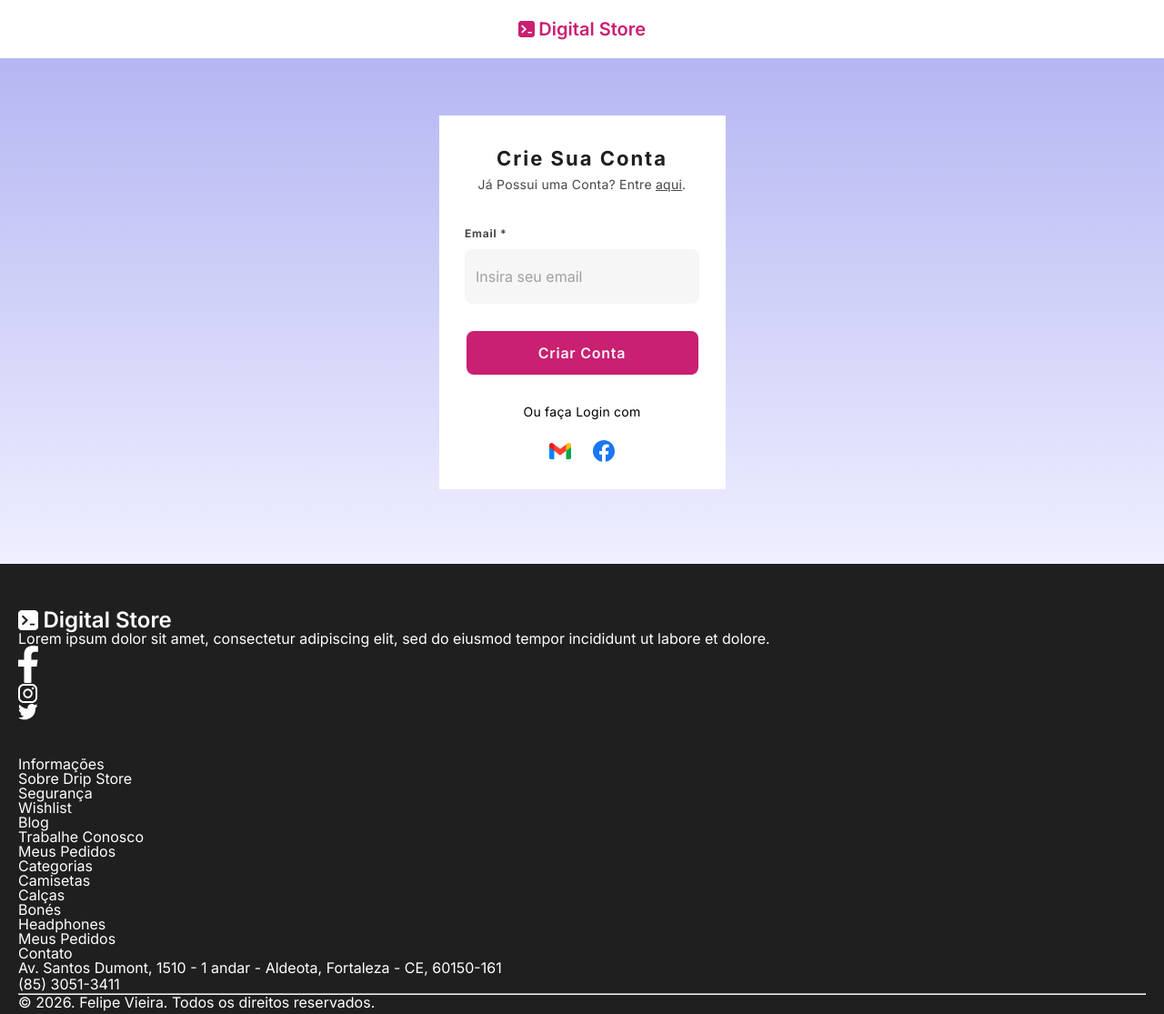
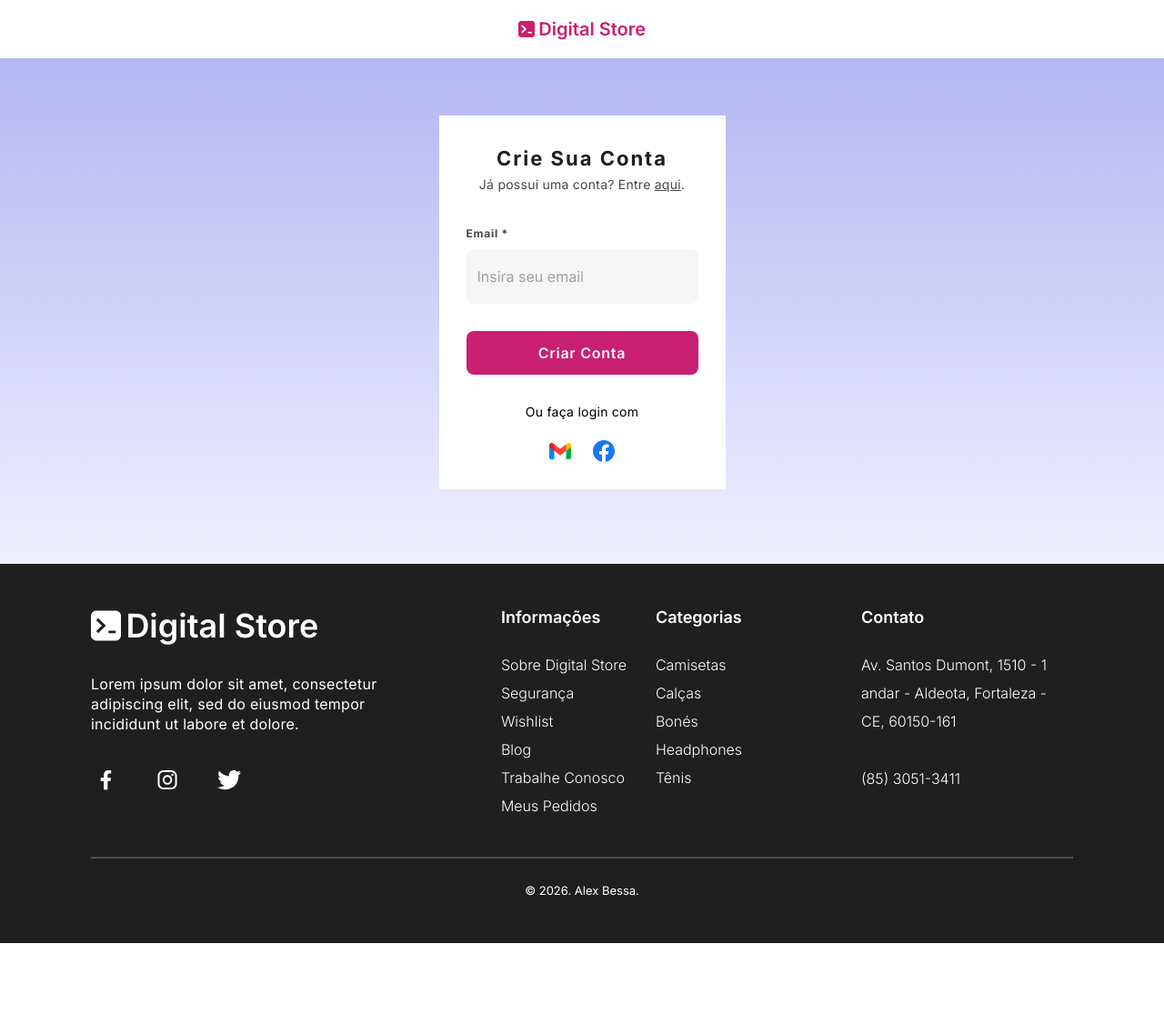
Before and after one commit to felipevieirdev/digital-store, a plain HTML site: page index.html in a window 1280 px wide. Shown: the whole page at 91% size. After the commit the page ends 1037 px from the top, so only its background shows below. Drawn offline with Linux system fonts and the light colour scheme.

Commit message:
feat: add footer and styling init

```diff
--- a/index.html
+++ b/index.html
@@ -1,15 +1,18 @@
 <!DOCTYPE html>
-<html lang="en">
+<html lang="pt-br">
   <head>
-    <meta charset="UTF-8">
-    <meta name="viewport" content="width=device-width,
-    initial-scale=1.0">
+    <meta charset="utf-8">
+    <meta
+      name="viewport"
+      content="width=device-width, initial-scale=1.0"
+    />
     <title>Digital Store</title>
     <link rel="stylesheet" href="./style.css">
+    <link rel="stylesheet" href="./responsive.css">
   </head>
   <body>
     <header>
-        <a href="/">
+      <a href="#">
         <img src="./logo.svg" alt="digital store logo">
         <span>Digital Store</span>
       </a>
@@ -18,7 +21,7 @@
       <form>
         <div class="title-box">
           <h1>Crie Sua Conta</h1>
-            <p>Já Possui uma Conta? Entre <a href="#">aqui</a>.</p>
+          <p>Já possui uma conta? Entre <a href="#">aqui</a>.</p>
         </div>
         <div class="input-box">
           <label>Email *</label>
@@ -26,7 +29,7 @@
         </div>
         <button>Criar Conta</button>
         <div class="else-box">
-            <small>Ou faça Login com</small>
+          <small>Ou faça login com</small>
           <div class="icon-box">
             <img src="./gmail.svg" alt="" />
             <img src="./facebook.svg" alt="" />
@@ -60,14 +63,12 @@
             </li>
           </ul>
         </div>
-          </a>
-        </div>
         <div class="more">
           <div class="information">
             <h2>Informações</h2>
             <ul>
               <li>
-                <a href="#">Sobre Drip Store</a>
+                <a href="#">Sobre Digital Store</a>
               </li>
               <li>
                 <a href="#">Segurança</a>
@@ -96,21 +97,18 @@
                 <a href="#">Calças</a>
               </li>
               <li>
-                <a href="#"></a>
-              </li>
-              <li>
                 <a href="#">Bonés</a>
               </li>
               <li>
                 <a href="#">Headphones</a>
               </li>
               <li>
-                <a href="#">Meus Pedidos</a>
+                <a href="#">Tênis</a>
               </li>
             </ul>
           </div>
         </div>
-        <div class="address"></div>
+        <div class="address">
           <h2>Contato</h2>
           <address>Av. Santos Dumont, 1510 - 1 andar - Aldeota, Fortaleza - CE, 60150-161</address>
           <span>(85) 3051-3411</span>
@@ -118,7 +116,7 @@
       </div>
       <div class="bottom-footer">
         <hr>
-        <small>&copy; 2026. Felipe Vieira. Todos os direitos reservados.</small>
+        <small>&copy; 2026. Alex Bessa.</small>
       </div>
     </footer>
   </body>
--- /dev/null
+++ b/responsive.css
@@ -0,0 +1,113 @@
+@media (width >= 400px) {
+    footer {
+        padding: 3.125rem 10% 2.875rem;
+
+        .top-footer {
+            .more {
+                justify-content: space-between;
+            }
+        }
+    }
+}
+
+@media (width >= 480px) {
+    footer {
+        padding: 3.125rem 15% 2.875rem;
+
+        .top-footer {
+            .social {
+                a {
+                    img {
+                        width: 2.0625rem;
+                    }
+
+                    span {
+                        font-size:  2.25rem;
+                    }
+                }
+
+                p {
+                    font-size: 1rem;
+                    margin: 2.1875rem 0 2.5rem;
+                    max-width: 22rem;
+                }
+            }
+
+        }
+    }
+}
+
+@media (width >= 700px) {
+    footer {
+        padding: 3.125rem 10% 2.875rem;
+
+        .more {
+            flex-direction: column;
+
+            .information, .category {
+                ul {
+                    display: grid;
+                    grid-template-columns: 1fr 1fr 1fr;
+                }
+
+            }
+
+          }
+       }
+}
+
+@media (width >= 1000px) {
+    footer {
+       padding: 3.125rem 50px 2.875rem;
+
+       .top-footer {
+        flex-direction: row;
+        gap: 2rem;
+        justify-content: space-between;
+
+        .social {
+            max-width: 20rem;
+        }
+
+        .more {
+            flex-direction: row;
+
+            .information,
+            .category {
+
+                h2 {
+                    margin-bottom: 1.75rem;
+                }
+
+                ul {
+                    display: flex;
+                    flex-direction: column;
+                }
+            }
+        }
+        .address {
+            h2 {
+                margin-bottom: 1.75rem;
+            }
+
+            max-width: 14.5625rem;
+        }
+       }
+    }
+}
+
+@media (width >= 1200px) {
+    footer {
+        padding: 3.125rem 100px 2.875rem;
+    }
+}
+
+@media (width >= 1440px) {
+    footer {
+        .top-footer {
+            .more {
+                gap: 6.25rem;
+            }
+        }
+    }
+}
--- a/style.css
+++ b/style.css
@@ -13,11 +13,10 @@
 :root {
   --main-color: #C92071;
   --black-color: #1f1f1f;
-    --black-light-color: #474747;
+  --black-ligth-color: #474747;
 }
 
-html,
-body {
+html, body {
   height: 100%;
 }
 
@@ -52,8 +51,7 @@ main {
     display: flex;
     flex-direction: column;
     gap: 1.875rem;
-        align-items: center;
-
+    /* align-items: center; */
 
     h1 {
       font-size: 1.375rem;
@@ -68,11 +66,11 @@ main {
       line-height: 1.5rem;
       letter-spacing: .0156rem;
       text-align: center;
-            color: var(--black-light-color);
+      color: var(--black-ligth-color);
 
       a {
         text-decoration: underline;
-                color: var(--black-light-color);
+        color: var(--black-ligth-color);
       }
     }
 
@@ -86,15 +84,16 @@ main {
         font-size: .75rem;
         line-height: 1.5rem;
         letter-spacing: .0469rem;
-                color: var(--black-light-color);
+        color: var(--black-ligth-color);
       }
 
       input {
         height: 3.75rem;
+        width: 100%;
         border-radius: .5rem;
         border: none;
         outline-color: var(--main-color);
-                background-color: #4747470c;
+        background-color: #4747470C;
         padding: .75rem;
         font-size: 1rem;
 
@@ -135,12 +134,10 @@ main {
         letter-spacing: .0156rem;
       }
 
-
       .icon-box {
         display: flex;
         gap: 1.5rem;
       }
-
     }
   }
 }
@@ -177,6 +174,86 @@ footer {
           font-weight: 600;
         }
       }
+
+      p {
+        font-size: .875rem;
+        line-height: 1.375rem;
+        letter-spacing: .0156rem;
+        margin: 1.25rem 0 1.875rem;
+      }
+
+      ul {
+        display: flex;
+        gap: 2.1875rem;
+
+        li {
+          a {
+            img {
+              height: 1.375rem;
             }
           }
         }
+      }
+    }
+
+    .more {
+      display: flex;
+      gap: 2rem;
+
+      .information, .category {
+        h2 {
+            font-weight: 600;
+            font-size: 1.125rem;
+            margin-bottom: .625rem;
+        }
+
+        ul {
+            li {
+                a {
+                    line-height: 1.9375rem;
+                    font-weight: 300;
+                }
+            }
+        }
+      }
+
+
+    }
+
+    .address {
+         h2 {
+            font-weight: 600;
+            font-size: 1.125rem;
+            margin-bottom: .625rem;
+        }
+
+        address {
+            font-weight: 300;
+            line-height: 1.9375rem;
+            margin-bottom: 2rem;
+        }
+
+        span {
+            font-weight: 300;
+            line-height: 1.9375rem;
+        }
+     }
+  }
+
+  .bottom-footer {
+    hr {
+        opacity: 30%;
+
+    }
+
+    small {
+        display: block;
+        text-align: center;
+        margin-top: 1.4375rem;
+        font-size: .8125rem;
+        line-height: 1.5rem;
+    }
+
+  }
+
+}
```
Lines whose indentation alone changed are shown as unchanged.
